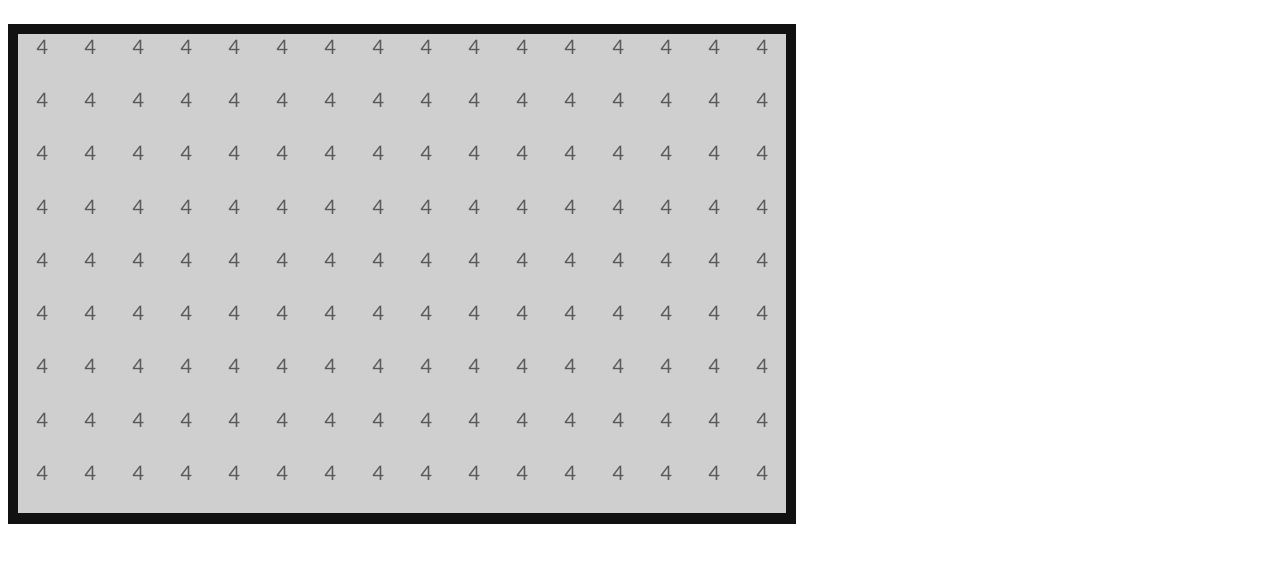
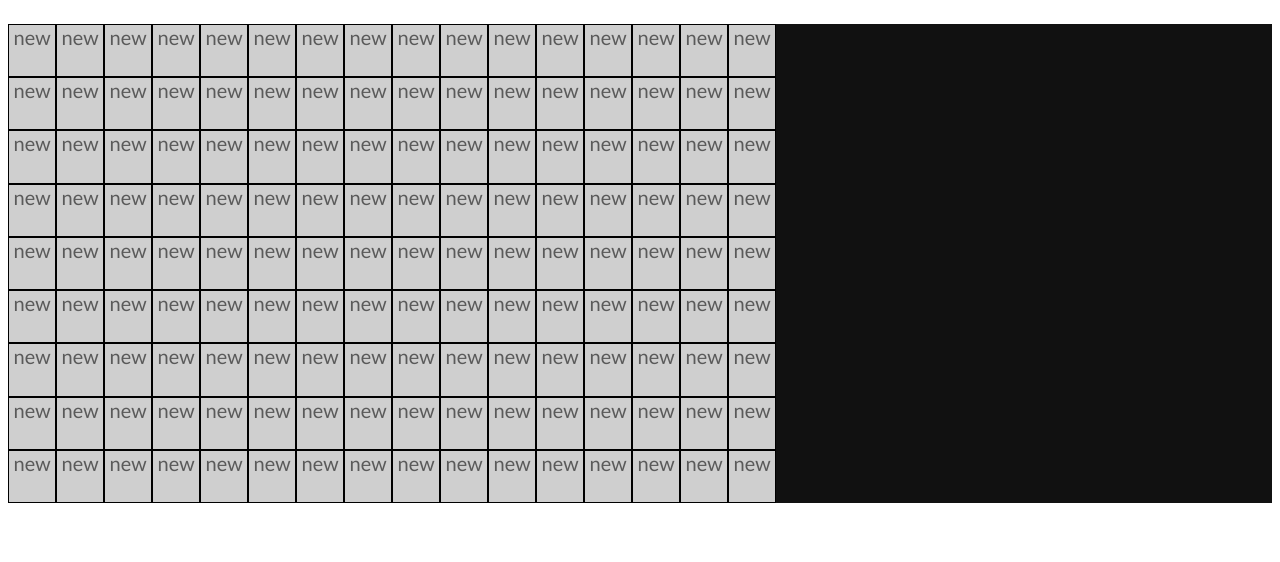
Before and after one commit to lucius99/CNPM-NC, a plain HTML site: page index_khoi.html in a window 1280 px wide. Shown: the part 78-640 px from the top of the page. Drawn offline with Linux system fonts and the light colour scheme.

Commit message:
Update index_khoi.html

```diff
--- a/index_khoi.html
+++ b/index_khoi.html
@@ -16,18 +16,7 @@
     </h1>
 
     <div>
-        <div class="grid-container" id="canvas">
-            <script>
-                let i = 0;
-                let item = [];
-                var canvas = document.getElementById("canvas");
-                console.log(canvas);
-                for (i = 0; i < 144; i++) {
-                    var div = document.createElement("div");
-                    div.textContent = "4";
-                    canvas.appendChild(div);
-                }
-            </script>
+        <div class="grid-container canvas">
         </div>
         <div class="container123">
             <div class="container">
@@ -66,6 +55,7 @@
                 </div>
             </div>
         </div>
+	<script src="./script.js"></script>
 
 </body>
 
```
